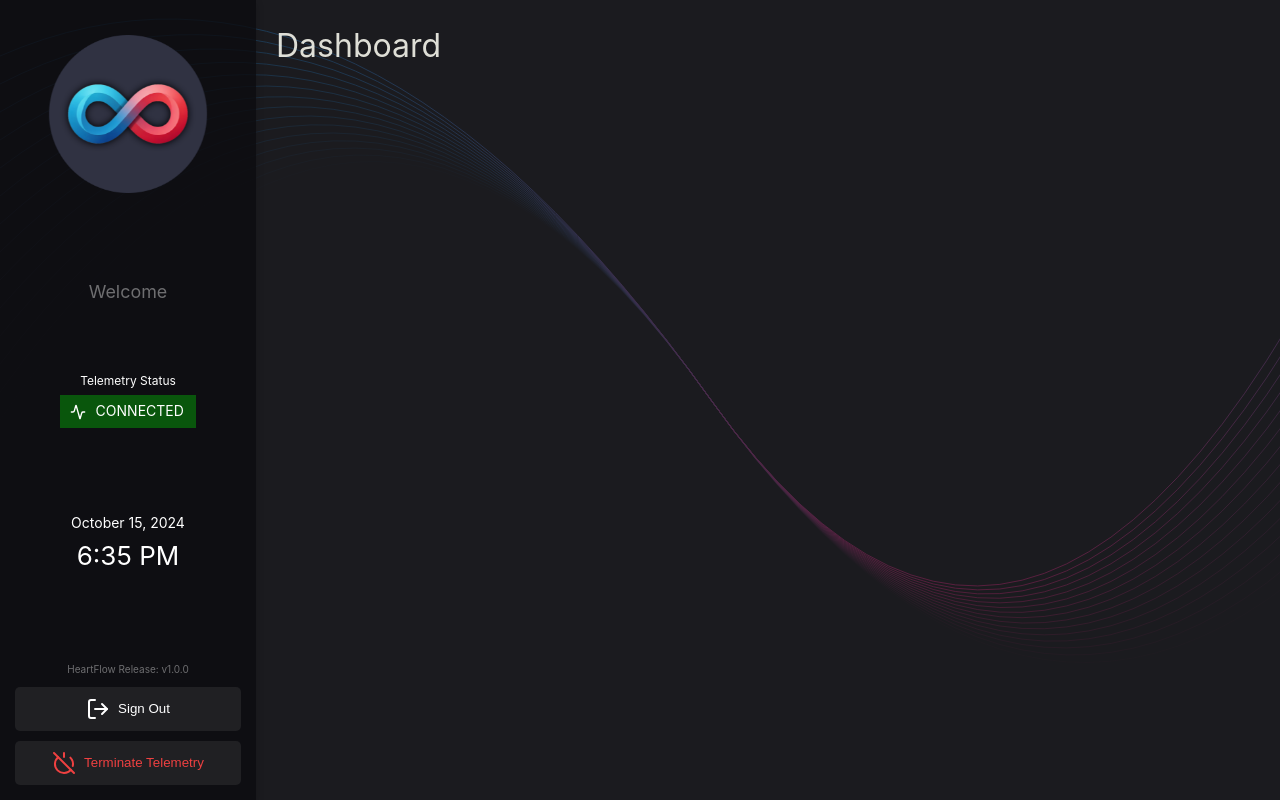
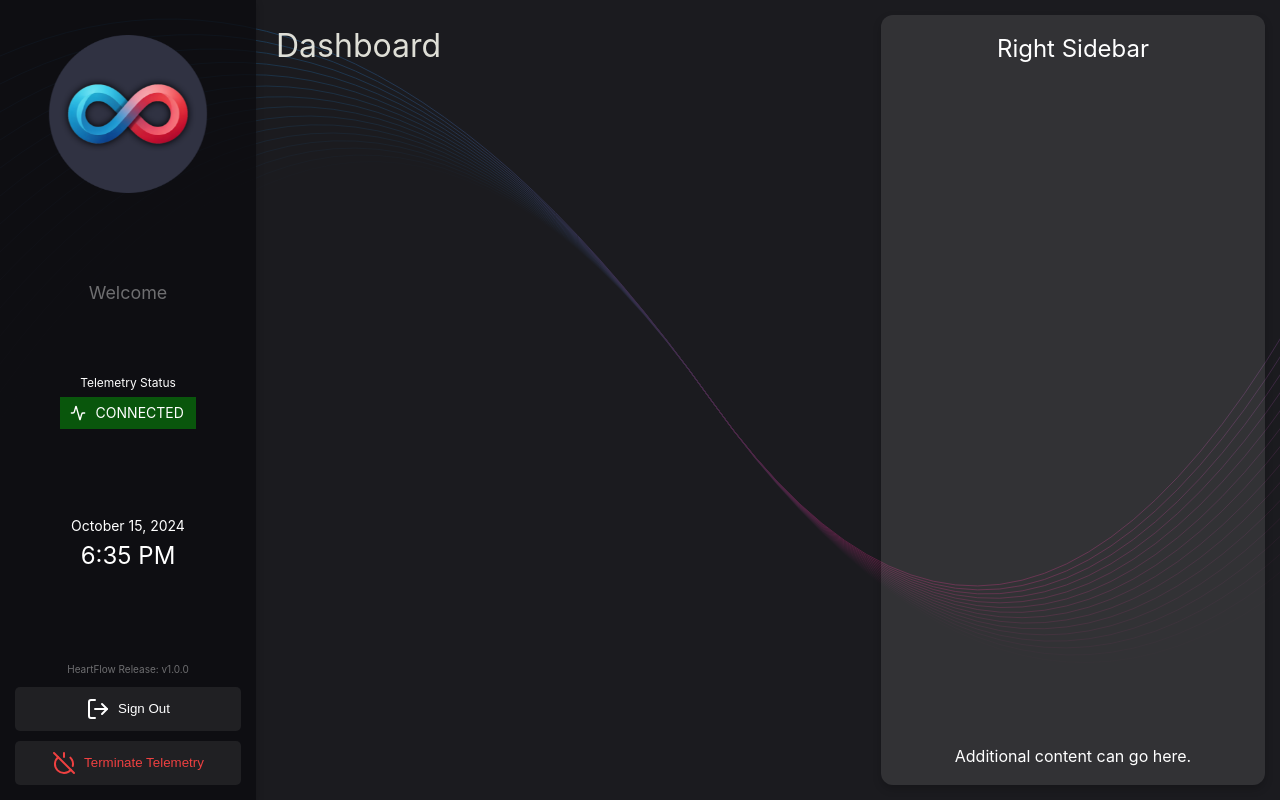
Before and after one commit to andrewderango/HeartFlow, a React (Vite) app in the folder dcm/src/renderer/: page /#/dashboard in a window 1280 px wide. Built offline with nearby package versions, Linux system fonts and the light colour scheme.

Commit message:
add right sidebar glass styling and template

```diff
--- a/dcm/src/renderer/src/pages/Dashboard/Dashboard.css
+++ b/dcm/src/renderer/src/pages/Dashboard/Dashboard.css
@@ -26,12 +26,30 @@
   padding: 15px;
   box-sizing: border-box;
   backdrop-filter: blur(10px);
-  -webkit-backdrop-filter: blur(10px);
   box-shadow: 0 4px 8px rgba(0, 0, 0, 0.2);
   display: flex;
   flex-direction: column;
   align-items: center;
   justify-content: space-between;
+}
+
+.right-sidebar {
+  width: 30%;
+  background-color: rgba(255, 255, 255, 0.1);
+  color: white;
+  padding: 15px;
+  box-sizing: border-box;
+  backdrop-filter: blur(10px);
+  box-shadow: 0 4px 8px rgba(0, 0, 0, 0.2);
+  display: flex;
+  flex-direction: column;
+  align-items: center;
+  justify-content: space-between;
+  position: fixed;
+  right: 15px;
+  top: 15px;
+  height: calc(100vh - 30px);
+  border-radius: 12px;
 }
 
 .logo-sidebar {
@@ -63,7 +81,7 @@
 }
 
 .current-time {
-  font-size: 26px;
+  font-size: 24px;
   margin-bottom: 20px;
 }
 
@@ -136,7 +154,7 @@
 }
 
 .main-content {
-  width: 80%;
+  width: 50%;
   padding: 20px;
   box-sizing: border-box;
 }
--- a/dcm/src/renderer/src/pages/Dashboard/Dashboard.tsx
+++ b/dcm/src/renderer/src/pages/Dashboard/Dashboard.tsx
@@ -67,6 +67,10 @@ function Dashboard(): JSX.Element {
         {user && <p>Welcome, {user.username}!</p>}
         {user && <p>Your serial number is {user.serialNumber}</p>}
       </div>
+      <div className="right-sidebar">
+        <h2>Right Sidebar</h2>
+        <p>Additional content can go here.</p>
+      </div>
     </div>
   )
 }
```
